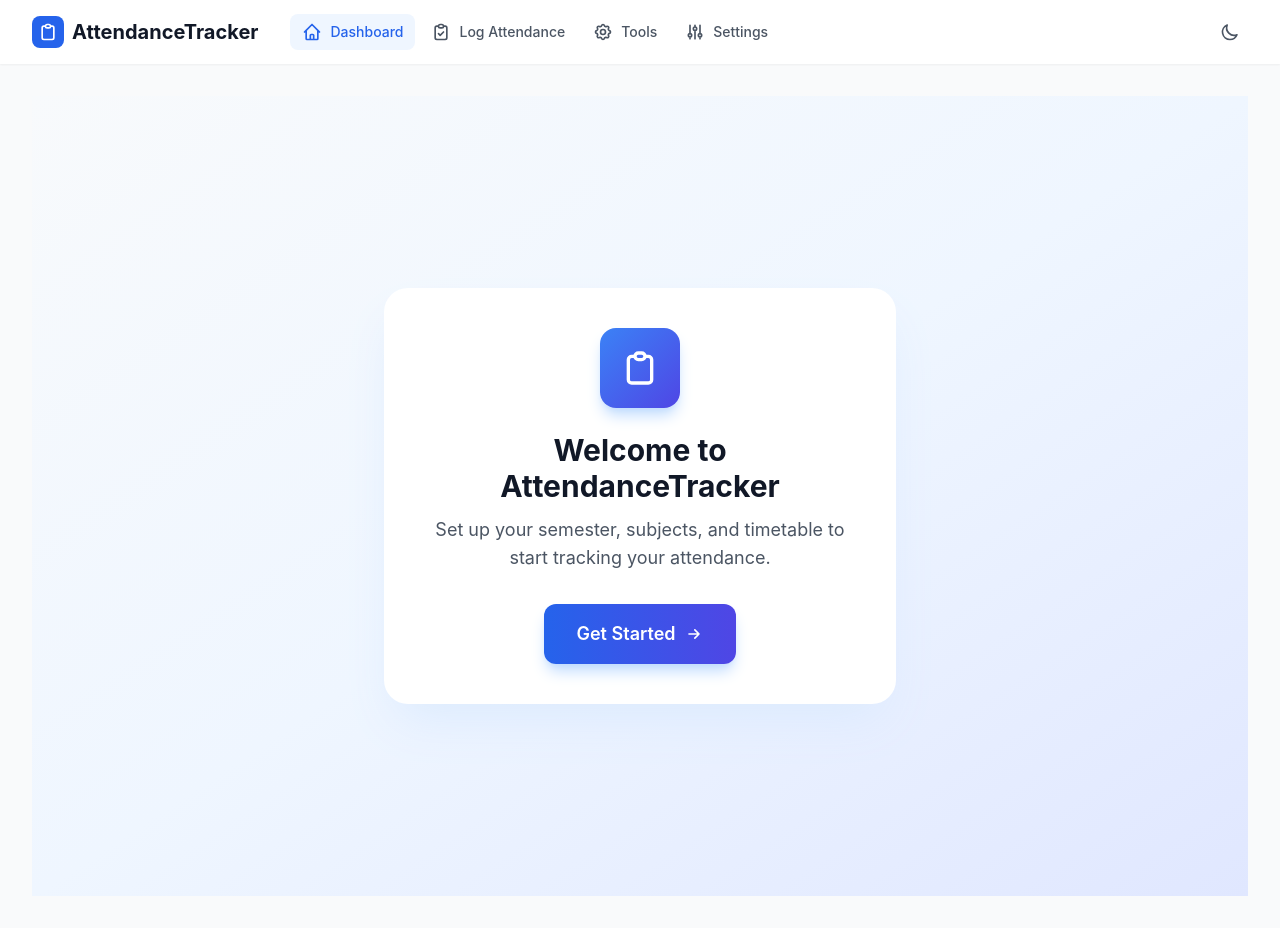
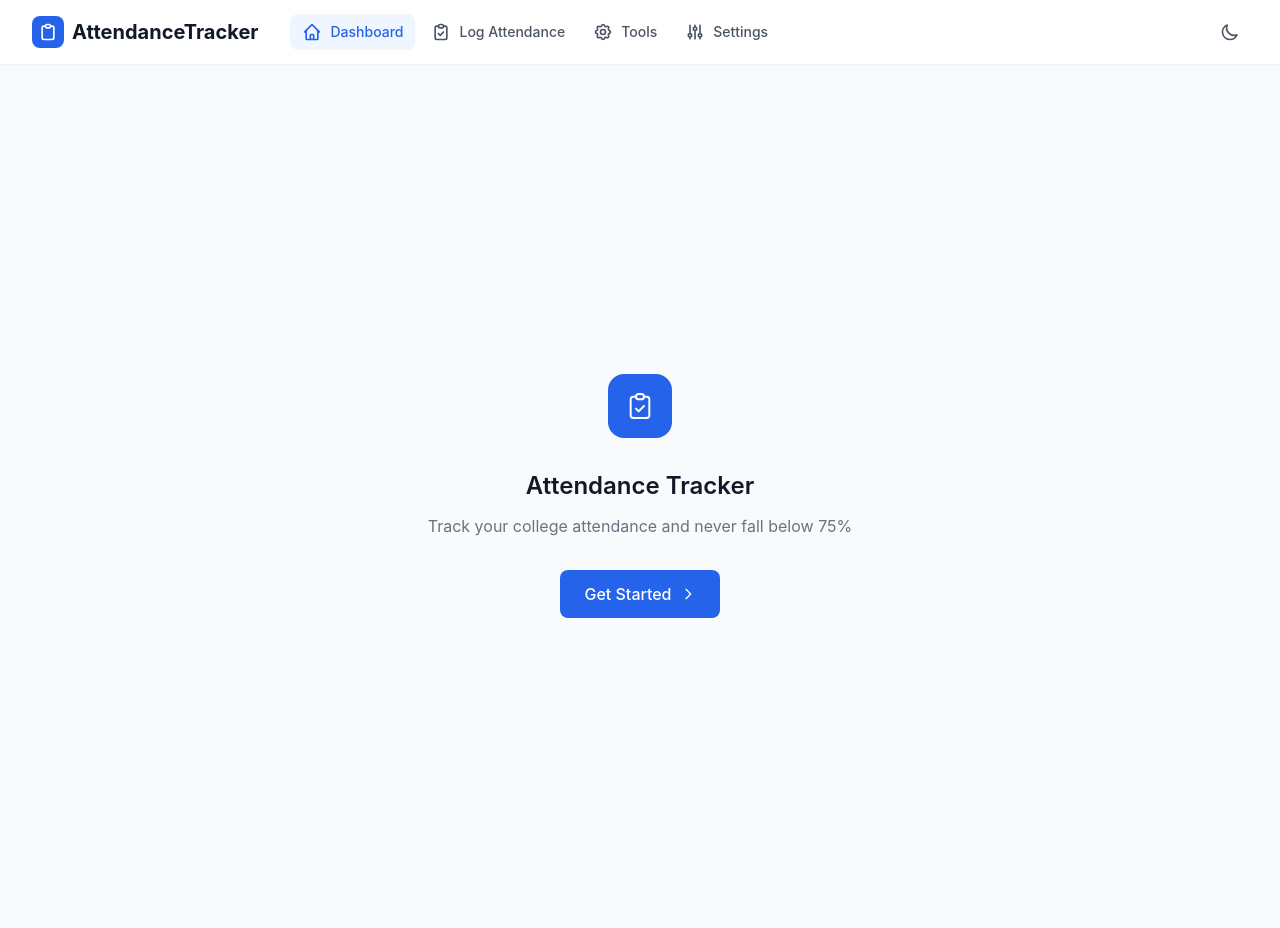
Before and after one commit to ananyascodehq/attendance-tracker, a Next.js app: page / in a window 1280 px wide. Built offline with nearby package versions, Linux system fonts and the light colour scheme.

Commit message:
UI changes for homepage

```diff
--- a/src/app/page.tsx
+++ b/src/app/page.tsx
@@ -37,30 +37,35 @@ export default function Dashboard() {
 
   if (!data || data.subjects.length === 0) {
     return (
-      <div className="min-h-screen bg-gradient-to-br from-slate-50 dark:from-gray-900 via-blue-50 dark:via-gray-900 to-indigo-100 dark:to-gray-800 flex items-center justify-center p-6">
-        <div className="max-w-lg w-full">
-          <div className="bg-white dark:bg-gray-800 rounded-3xl shadow-2xl shadow-blue-100 dark:shadow-gray-900 p-10 text-center">
-            <div className="w-20 h-20 bg-gradient-to-br from-blue-500 to-indigo-600 rounded-2xl flex items-center justify-center mx-auto mb-6 shadow-lg shadow-blue-200">
-              <svg className="w-10 h-10 text-white" fill="none" stroke="currentColor" viewBox="0 0 24 24">
-                <path strokeLinecap="round" strokeLinejoin="round" strokeWidth={2} d="M9 5H7a2 2 0 00-2 2v12a2 2 0 002 2h10a2 2 0 002-2V7a2 2 0 00-2-2h-2M9 5a2 2 0 002 2h2a2 2 0 002-2M9 5a2 2 0 012-2h2a2 2 0 012 2" />
+      <div className="min-h-screen bg-gray-50 dark:bg-gray-900 flex items-center justify-center p-6">
+        <div className="text-center max-w-md">
+          {/* Simple icon */}
+          <div className="w-16 h-16 bg-blue-600 rounded-2xl flex items-center justify-center mx-auto mb-8">
+            <svg className="w-8 h-8 text-white" fill="none" stroke="currentColor" viewBox="0 0 24 24">
+              <path strokeLinecap="round" strokeLinejoin="round" strokeWidth={1.5} d="M9 5H7a2 2 0 00-2 2v12a2 2 0 002 2h10a2 2 0 002-2V7a2 2 0 00-2-2h-2M9 5a2 2 0 002 2h2a2 2 0 002-2M9 5a2 2 0 012-2h2a2 2 0 012 2m-6 9l2 2 4-4" />
             </svg>
           </div>
-            <h2 className="text-3xl font-bold text-gray-900 dark:text-white mb-3">
-              Welcome to AttendanceTracker
-            </h2>
-            <p className="text-gray-600 dark:text-gray-300 mb-8 text-lg">
-              Set up your semester, subjects, and timetable to start tracking your attendance.
+
+          {/* Title */}
+          <h1 className="text-2xl font-semibold text-gray-900 dark:text-white mb-3">
+            Attendance Tracker
+          </h1>
+
+          {/* Description */}
+          <p className="text-gray-500 dark:text-gray-400 mb-8">
+            Track your college attendance and never fall below 75%
           </p>
+
+          {/* CTA Button */}
           <Link
             href="/settings"
-              className="inline-flex items-center gap-2 bg-gradient-to-r from-blue-600 to-indigo-600 text-white px-8 py-4 rounded-xl hover:from-blue-700 hover:to-indigo-700 font-semibold text-lg shadow-lg shadow-blue-200 transition-all hover:shadow-xl hover:-translate-y-0.5"
+            className="inline-flex items-center gap-2 bg-blue-600 hover:bg-blue-700 text-white px-6 py-3 rounded-lg font-medium transition-colors"
           >
             Get Started
-              <svg className="w-5 h-5" fill="none" stroke="currentColor" viewBox="0 0 24 24">
-                <path strokeLinecap="round" strokeLinejoin="round" strokeWidth={2} d="M13 7l5 5m0 0l-5 5m5-5H6" />
+            <svg className="w-4 h-4" fill="none" stroke="currentColor" viewBox="0 0 24 24">
+              <path strokeLinecap="round" strokeLinejoin="round" strokeWidth={2} d="M9 5l7 7-7 7" />
             </svg>
           </Link>
-          </div>
         </div>
       </div>
     );
```
Lines whose indentation alone changed are shown as unchanged.
